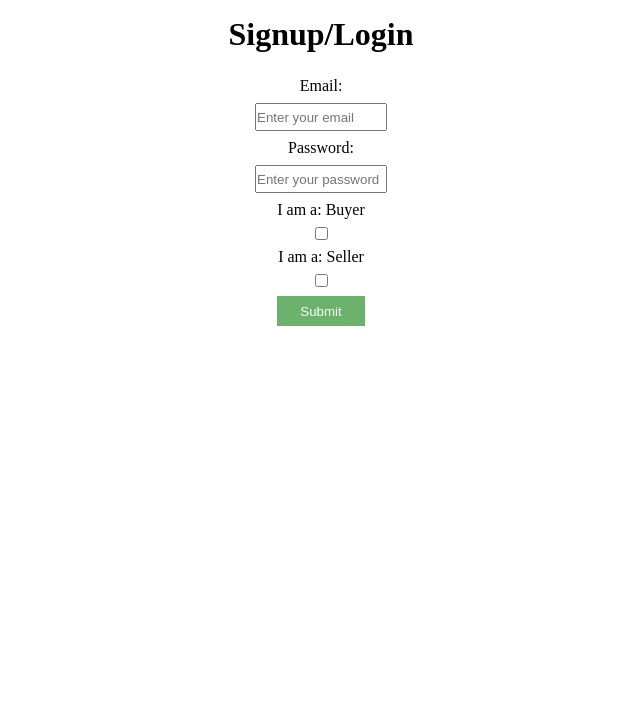
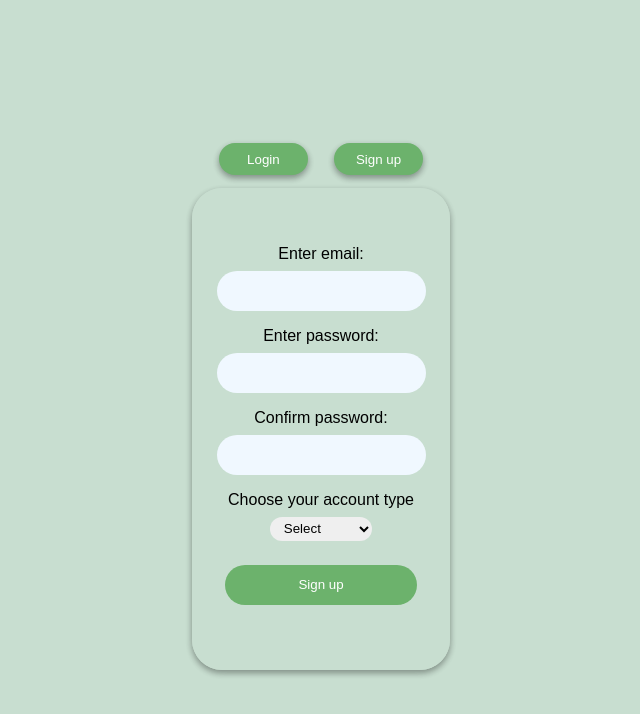
Before and after one commit to Shivam13-tech/Home-decor, a React (Create React App) app in the folder Frontend/home-decor/: page / in a window 1280 px wide. Shown: the top 714 px of the page, without its empty margins (319-959 px from the left). Built offline with nearby package versions, Linux system fonts and the light colour scheme.

Commit message:
Complete auth frontend UI

```diff
--- a/Frontend/home-decor/src/App.css
+++ b/Frontend/home-decor/src/App.css
@@ -2,6 +2,8 @@
     margin: 0;
     padding: 0;
   }
+
+  @import url('https://fonts.googleapis.com/css2?family=DM+Serif+Display:ital@0;1&family=Josefin+Sans:ital,wght@0,300;0,500;1,700&family=Montserrat:ital,wght@1,300&display=swap');
 
 .Single-product{
     display: flex;
@@ -145,8 +147,99 @@
 /* ---------------- Auth ----------- */
 
 .auth-ui{
+    height: 100vh;
     display: flex;
     flex-direction: column;
     justify-content: center;
     align-items: center;
+    background-color: #c8ded0;
+
 }
+
+.form-design{
+    border: 1px solid #c8ded0;
+    width: 20vw;
+    height: 60vh;
+    border-radius: 30px;
+    display: flex;
+    flex-direction: column;
+    justify-content: center;
+    align-items: center;
+    box-shadow: rgba(0, 0, 0, 0.16) 0px 3px 6px, rgba(0, 0, 0, 0.23) 0px 3px 6px;
+}
+
+.form-input{
+    width: 15vw;
+    height: 5vh;
+    border: none;
+	border-radius: 30px;
+    background-color: #f0f8ff;
+    margin-top: 1vh;
+    margin-bottom: 1vh;
+    padding-left: 17px;
+}
+
+.form-button{
+    background-color: #6CB26C;
+    color: white;
+    width: 15vw;
+    height: 5vh;
+    margin-top: 2vh;
+    margin-bottom: 2vh;
+    border: none;
+	border-radius: 30px;
+    font-family: 'Montserrat', sans-serif;
+}
+
+.form-action-button{
+    background-color: #6CB26C;
+    color: white;
+    margin: 1vw;
+    border: none;
+	border-radius: 30px;
+    width: 7vw;
+    height: 4vh;
+    box-shadow: rgba(0, 0, 0, 0.16) 0px 3px 6px, rgba(0, 0, 0, 0.23) 0px 3px 6px;
+    font-family: 'Montserrat', sans-serif;
+}
+
+.form-dropdown{
+    width: 8vw;
+    height: 3vh;
+    margin-top: 1vh;
+    margin-bottom: 1vh;
+    border: none;
+	border-radius: 30px;
+    padding-left: 10px;
+}
+
+.form-label{
+    font-family: 'Montserrat', sans-serif;
+    margin-top: 1vh;
+}
+
+/* ------------------------- Mobile responsive ---------- */
+
+@media (max-width: 1100px) {
+    .form-design{
+        width: 50vw;
+        height: 45vh;
+    }
+    .form-action-button{
+        width: 20vw;
+        height: 3vh;
+        margin: 2vw;
+    }
+    .form-button{
+        width: 25vw;
+        height: 3vh;
+    }
+    .form-input{
+        width: 35vw;
+        height: 3vh;
+    }
+    .form-dropdown{
+        width: 25vw;
+        height: 3vh;
+    }
+  }
--- a/Frontend/home-decor/src/Components/Auth.jsx
+++ b/Frontend/home-decor/src/Components/Auth.jsx
@@ -1,20 +1,49 @@
-import React from "react";
+import React, {useState} from "react";
 
 function Auth(){
+    const [login, setLogin] = useState(false)
+
+    function showlogin(){
+        setLogin(true)
+    }
+
+    function showsignup(){
+        setLogin(false)
+    }
+
     return (
         <>
-            <div className="auth-ui">
-                    <h1 style={{textAlign: "center", marginTop: "2vh", marginBottom: "2vh"}}>Signup/Login</h1>
-                    <label id="email" for="email" style={{marginTop: "1vh", marginBottom: "1vh"}}>Email:</label>
-                    <input type="text" name="email" placeholder="Enter your email" style={{width: "10vw", height: "3vh"}}/>
-                    <label id="pass" for="password" style={{marginTop: "1vh", marginBottom: "1vh"}}>Password:</label>
-                    <input type="password" name="password" placeholder="Enter your password" style={{width: "10vw", height: "3vh"}}/>
-                    <label for="Buyer" style={{marginTop: "1vh", marginBottom: "1vh"}}> I am a: Buyer</label>
-                    <input type="checkbox" name="Buyer" value="Buyer" />
-                    <label for="Seller" style={{marginTop: "1vh", marginBottom: "1vh"}}> I am a: Seller</label>
-                    <input type="checkbox" name="Seller" value="Seller" />
-                    <button className="Single-product-button">Submit</button>
-            </div>
+           <div className="auth-ui">
+                <div>
+                    <button className="form-action-button" onClick={showlogin}>Login</button>
+                    <button className="form-action-button" onClick={showsignup}>Sign up</button>
+                </div>
+                { !login ? (
+                <div className="form-design">
+                    <label className="form-label" for="signup-email">Enter email:</label>
+                    <input className="form-input" type="email"/>
+                    <label className="form-label" for="signup-pass">Enter password:</label>
+                    <input className="form-input" type="password"/>
+                    <label className="form-label" for="signup-passconf">Confirm password:</label>
+                    <input className="form-input" type="password"/>
+                    <label for="type" className="form-label">Choose your account type</label>
+                    <select name="type" className="form-dropdown">
+                        <option value="Select">Select</option>
+                        <option value="Buyer">Buyer</option>
+                        <option value="Seller">Seller</option>
+                    </select>
+                    <button className="form-button">Sign up</button>
+                </div>
+                ) : (
+                <div className="form-design">
+                    <lable className="form-label" for="login-email">Enter email:</lable>
+                    <input className="form-input" type="email"/>
+                    <label className="form-label" for="login-pass">Enter password:</label>
+                    <input className="form-input" type="password"/>
+                    <button className="form-button">Login</button>
+                </div>
+                )}
+           </div>
         </>
     )
 }
```
